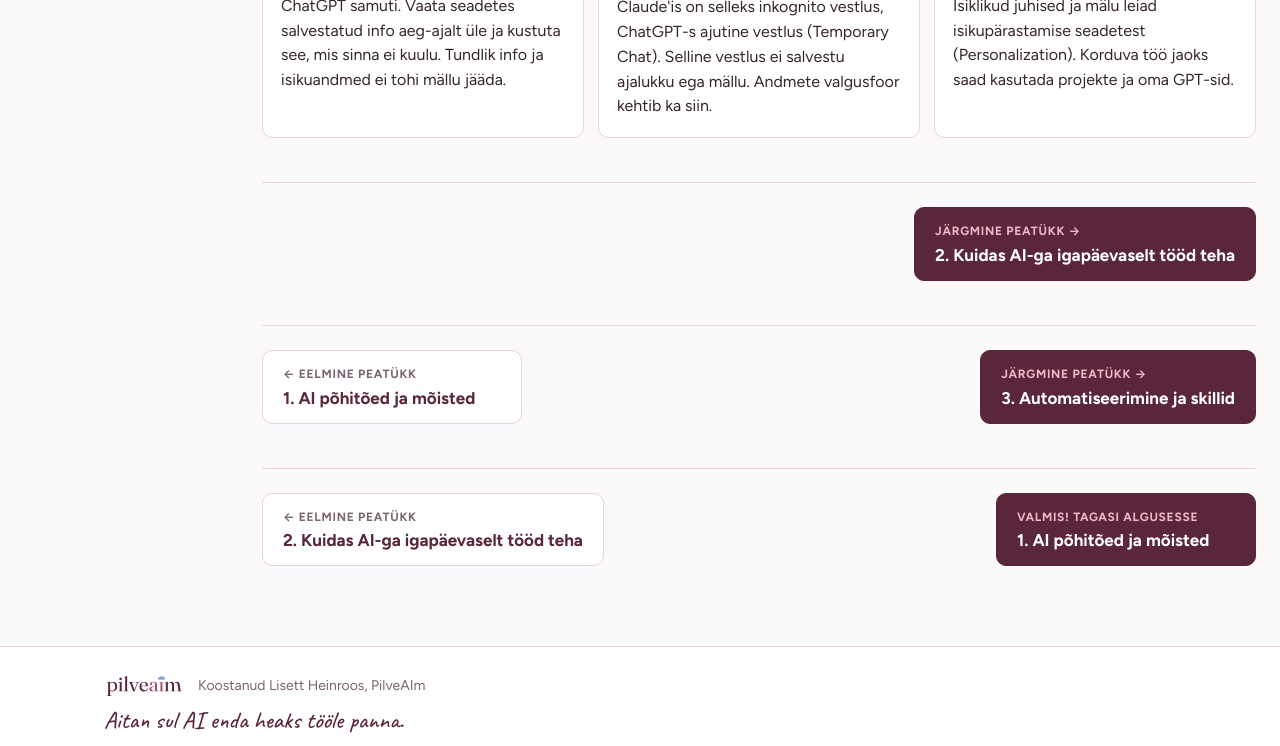
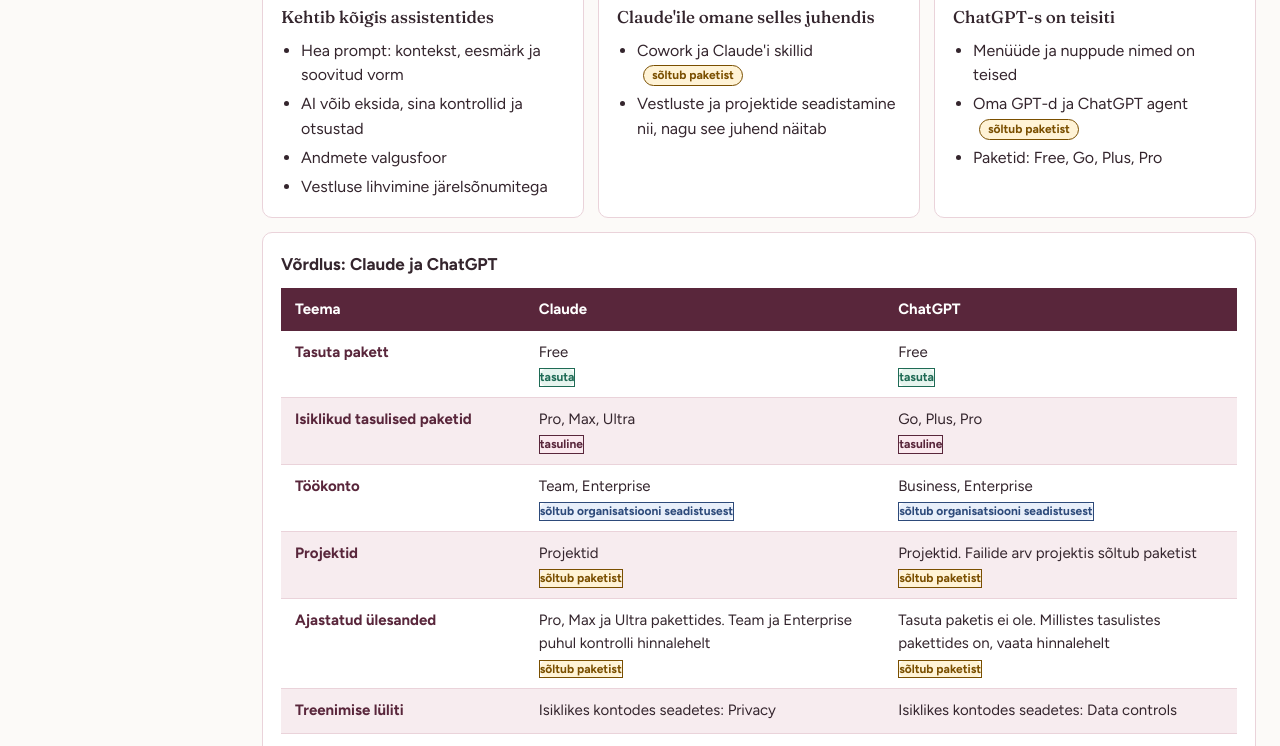
Before and after one commit to lisettheinroos/AI-teejuht, a plain HTML site: page index.html in a window 1280 px wide. Shown: the part 8430-9176 px from the top of the page. Drawn offline with Linux system fonts and the light colour scheme.

Commit message:
Claude ja ChatGPT võrdlus märgistega ja allikatega
Co-Authored-By: Claude Sonnet 5.5 <noreply@anthropic.com>

```diff
--- a/index.html
+++ b/index.html
@@ -608,6 +608,13 @@ h1,h2,h3{font-family:var(--serif);font-weight:500;letter-spacing:-.005em}
 .tl-card .tl-check{margin-top:4px;font-size:14px}
 .tl-card ul.tl-q{margin-top:-6px;font-size:14px;color:var(--ink)}
 .tl-note{font-size:14px;line-height:1.45;color:var(--ink);background:color-mix(in srgb,var(--c) 14%,white);border-radius:8px;padding:8px 10px;margin-top:auto}
+.pl{display:inline-block;margin-left:6px;padding:1px 8px;border-radius:999px;font-size:12px;font-weight:700;line-height:1.4;white-space:normal;border:1px solid currentColor;vertical-align:1px}
+.where .pl{display:table;margin:4px 0 0}
+.pl-free{color:#1F6B55;background:#E6F4EE}
+.pl-paid{color:#59263B;background:#FBE9EF}
+.pl-plan{color:#7A4F00;background:#FFF3D6}
+.pl-org{color:#2D4A7A;background:#E8EFFA}
+.where td:not(:first-child){white-space:normal}
 .tl-share{margin-top:12px}
 .cta-line{display:inline-flex;align-items:center;gap:6px;min-height:44px;font-weight:700;color:var(--violet)}
 </style>
@@ -1024,6 +1031,52 @@ h1,h2,h3{font-family:var(--serif);font-weight:500;letter-spacing:-.005em}
     <p class="small" style="margin-top:10px">Hindadele lisandub käibemaks. Aastase maksega on Pro odavam. Paketid ja hinnad muutuvad sageli, seega vaata kehtivat infot lehelt <a href="https://claude.com/pricing" target="_blank" rel="noopener">claude.com/pricing</a>. ChatGPT-s on sama loogika: tasuta pakett ja mitu tasulist (Go, Plus, Pro), ettevõtetele Business ja Enterprise.</p>
   </div>
   <div class="tip"><b>Mis töötab tasuta kontoga?</b> Selle juhendi seadistamise sammud 1 kuni 5 saad teha ka tasuta kontoga. Tasulist paketti vajad Coworki, ajastatud ülesannete ja suurema kasutuse jaoks. Isiklikes pakettides saad andmete treenimiseks kasutamise ise välja lülitada.</div>
+
+  <h3 class="subhead" id="vordlus">Claude, ChatGPT ja teised: mis on sama ja mis erineb</h3>
+  <p class="sec-sub">Juhend lähtub Claude'ist, aga põhimõtted töötavad ka mujal. Funktsioonid, paketid ja nimed erinevad teenuseti ning muutuvad, seepärast on iga rea juures märgis, millest see sõltub.</p>
+  <div class="grid g3 keep">
+    <div class="card">
+      <h3>Kehtib kõigis assistentides</h3>
+      <ul class="list">
+        <li>Hea prompt: kontekst, eesmärk ja soovitud vorm</li>
+        <li>AI võib eksida, sina kontrollid ja otsustad</li>
+        <li>Andmete valgusfoor</li>
+        <li>Vestluse lihvimine järelsõnumitega</li>
+      </ul>
+    </div>
+    <div class="card">
+      <h3>Claude'ile omane selles juhendis</h3>
+      <ul class="list">
+        <li>Cowork ja Claude'i skillid <span class="pl pl-plan">sõltub paketist</span></li>
+        <li>Vestluste ja projektide seadistamine nii, nagu see juhend näitab</li>
+      </ul>
+    </div>
+    <div class="card">
+      <h3>ChatGPT-s on teisiti</h3>
+      <ul class="list">
+        <li>Menüüde ja nuppude nimed on teised</li>
+        <li>Oma GPT-d ja ChatGPT agent <span class="pl pl-plan">sõltub paketist</span></li>
+        <li>Paketid: Free, Go, Plus, Pro</li>
+      </ul>
+    </div>
+  </div>
+  <div class="card where">
+    <table>
+      <caption>Võrdlus: Claude ja ChatGPT</caption>
+      <thead><tr><th scope="col">Teema</th><th scope="col">Claude</th><th scope="col">ChatGPT</th></tr></thead>
+      <tbody>
+        <tr><td>Tasuta pakett</td><td>Free <span class="pl pl-free">tasuta</span></td><td>Free <span class="pl pl-free">tasuta</span></td></tr>
+        <tr><td>Isiklikud tasulised paketid</td><td>Pro, Max, Ultra <span class="pl pl-paid">tasuline</span></td><td>Go, Plus, Pro <span class="pl pl-paid">tasuline</span></td></tr>
+        <tr><td>Töökonto</td><td>Team, Enterprise <span class="pl pl-org">sõltub organisatsiooni seadistusest</span></td><td>Business, Enterprise <span class="pl pl-org">sõltub organisatsiooni seadistusest</span></td></tr>
+        <tr><td>Projektid</td><td>Projektid <span class="pl pl-plan">sõltub paketist</span></td><td>Projektid. Failide arv projektis sõltub paketist <span class="pl pl-plan">sõltub paketist</span></td></tr>
+        <tr><td>Ajastatud ülesanded</td><td>Pro, Max ja Ultra pakettides. Team ja Enterprise puhul kontrolli hinnalehelt <span class="pl pl-plan">sõltub paketist</span></td><td>Tasuta paketis ei ole. Millistes tasulistes pakettides on, vaata hinnalehelt <span class="pl pl-plan">sõltub paketist</span></td></tr>
+        <tr><td>Treenimise lüliti</td><td>Isiklikes kontodes seadetes: Privacy</td><td>Isiklikes kontodes seadetes: Data controls</td></tr>
+        <tr><td>Töökonto andmed treenimiseks</td><td>Team ja Enterprise: vaikimisi ei kasutata</td><td>Business ja Enterprise: vaikimisi ei kasutata</td></tr>
+        <tr><td>Ühekordne vestlus</td><td>Inkognito vestlus</td><td>Ajutine vestlus (Temporary Chat)</td></tr>
+      </tbody>
+    </table>
+    <p class="small" style="margin-top:10px">Võrdlus põhineb teenuste ametlikel lehtedel 23.11.2026 leitud infol: <a href="https://claude.com/pricing" target="_blank" rel="noopener">Claude'i paketid</a>, <a href="https://privacy.claude.com/en/articles/7996868-is-my-data-used-for-model-training" target="_blank" rel="noopener">Claude'i andmekasutus</a>, <a href="https://chatgpt.com/pricing/" target="_blank" rel="noopener">ChatGPT paketid</a> ja <a href="https://help.openai.com/en/articles/7730893-data-controls-in-chatgpt" target="_blank" rel="noopener">ChatGPT andmeseaded</a>. Mõnes allikas erinevad detailid, seepärast on need read märgitud „sõltub paketist". Töökonto puhul kehtib alati sinu organisatsiooni seadistus ja tööandja reeglid. Treenimise väljalülitamine ei tähenda, et konfidentsiaalset infot võib sisestada.</p>
+  </div>
 
   <h3 class="subhead">Hoia seaded korras</h3>
   <div class="grid g3 keep">
```
